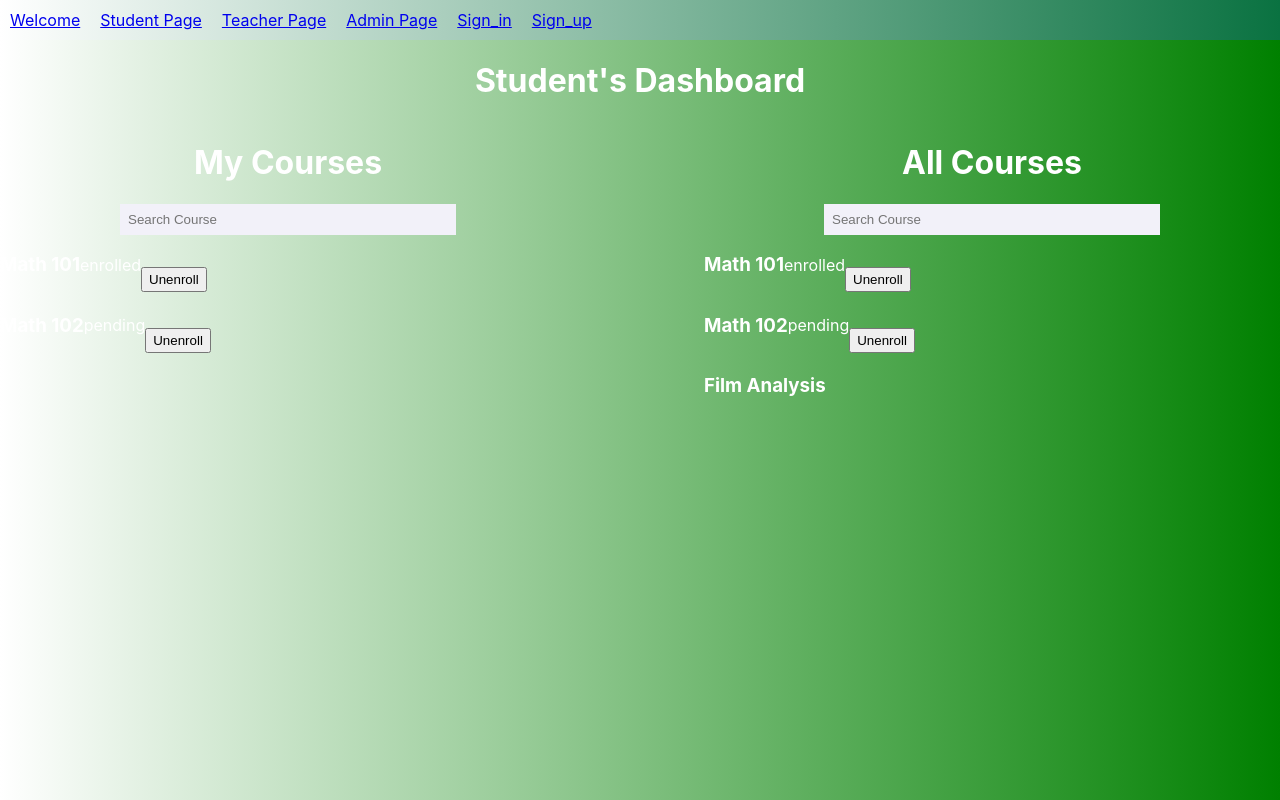
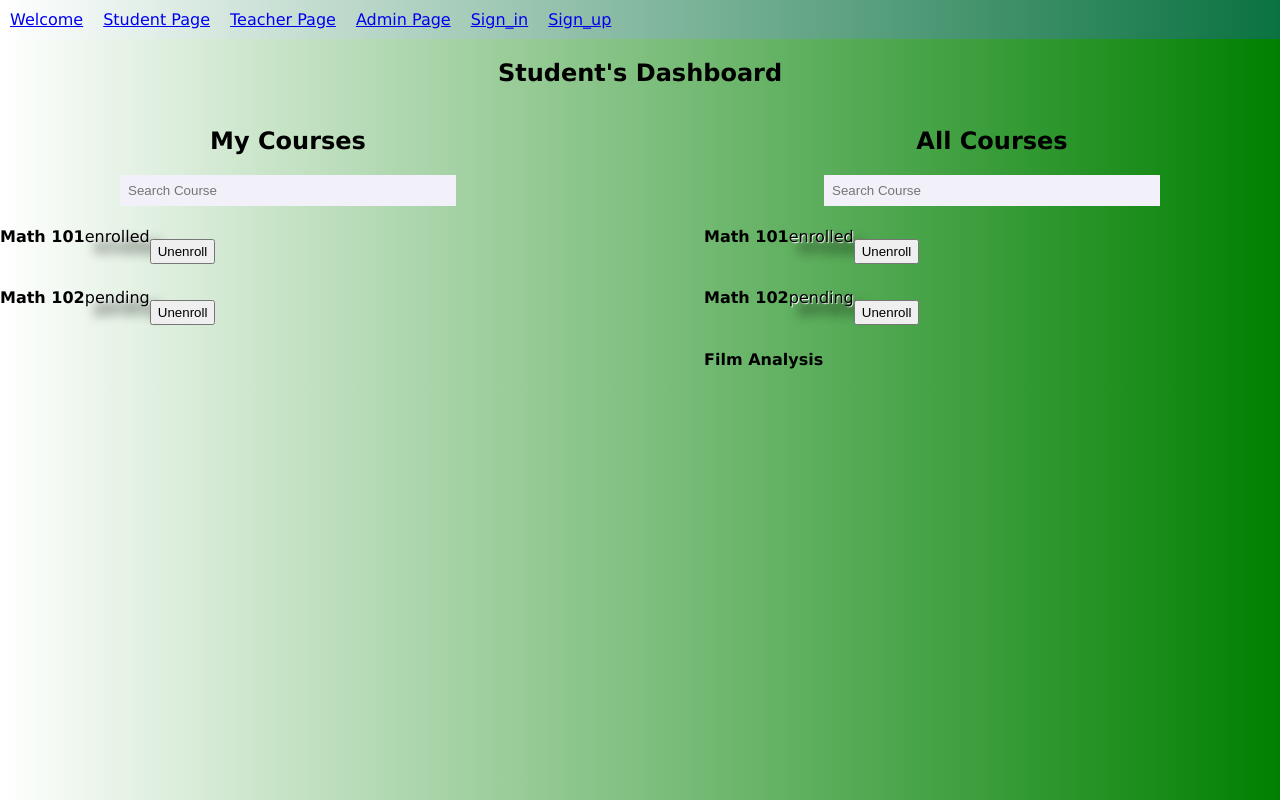
Before and after one commit to manueloglez/wadd_3_project, a React (Create React App) app in the folder client/: page /students in a window 1280 px wide. Built offline with nearby package versions, Linux system fonts and the light colour scheme.

Commit message:
My Welcome page

```diff
--- a/client/src/App.css
+++ b/client/src/App.css
@@ -19,3 +19,18 @@
 nav {
   background: linear-gradient(to left, rgb(10, 114, 65), white);
 }
+
+
+h1 {
+  font-size: xx-large;
+  text-align: center;
+  color: #dfdfdf;
+  text-shadow: 4px 1px 10px #000,
+              -4px 0 0px #000,
+               0px 4px 0 #fff;
+}
+
+p {
+  text-shadow: 10px 10px 12px #000,
+  1px 1px 0 #fff;
+}
--- a/client/src/components/AllCourses.js
+++ b/client/src/components/AllCourses.js
@@ -11,7 +11,7 @@ const AllCourses = ({courses, title}) => {
   }
 
   return <>
-    <h1>{title}</h1>
+    <h2>{title}</h2>
     <SearchBar input={input} updateCourseData={updateCourseData}/>
     {courses.filter(c => {
       return(input !== '' ?
--- a/client/src/components/CourseDetails.js
+++ b/client/src/components/CourseDetails.js
@@ -2,7 +2,7 @@ import React from 'react'
 
 const CourseDetails = (props) => {
   return <div className="course-details-container">
-    <h3>{props.name}</h3>
+    <h4>{props.name}</h4>
     <p>{props.status}</p>
     {props.status ? <button>Unenroll</button> : ''}
   </div>
--- a/client/src/components/StudentPage.js
+++ b/client/src/components/StudentPage.js
@@ -11,7 +11,7 @@ const StudentPage = () => {
     })
   }, [])
   return <main>
-    <h1>Student's Dashboard</h1>
+    <h2>Student's Dashboard</h2>
     <div className="courses-dashboard">
       <div className="courses-container" >
         <AllCourses title="My Courses" courses={state.courses.filter(c => c.status)} currentUser={currentUser}/>
--- a/client/src/components/Welcome.js
+++ b/client/src/components/Welcome.js
@@ -4,16 +4,15 @@ const logoSrc ="https://media.giphy.com/media/l3vR16pONsV8cKkWk/giphy.gif";
 const Welcome = () => {
     return (
         <div className="App">
-            <img src={logoSrc} className="App-logo" alt="logo" height="150px"/>
-        <p>
-         <b> Welcome to our App !</b> </p>
+            <img src={logoSrc} className="App-logo" alt="logo" height="150px" border-radius="100px"/>
+
+         <h1> Welcome to our App ! </h1>
          <p>This is the place for Multiple Purpose To Help you.</p>
          <p><b> For Client </b> who wants to rent out facilities</p>
          <p><b> For Teachers </b>who want to book that facilities </p>
          <p><b> For Students </b>who can enroll in here with your Interested Courses.</p>
         </div>
     );
-
 }
 
 export default Welcome
--- a/client/src/components/login/login.css
+++ b/client/src/components/login/login.css
@@ -3,7 +3,8 @@
   margin:0;
   padding:0;
   box-sizing:border-box;
-  color:white;
+  color:black;
+  font-family: 'Lucida Sans', 'Lucida Sans Regular', 'Lucida Grande', 'Lucida Sans Unicode', Geneva, Verdana, sans-serif;
 }
     .container{
       display: inline-flex;
```
